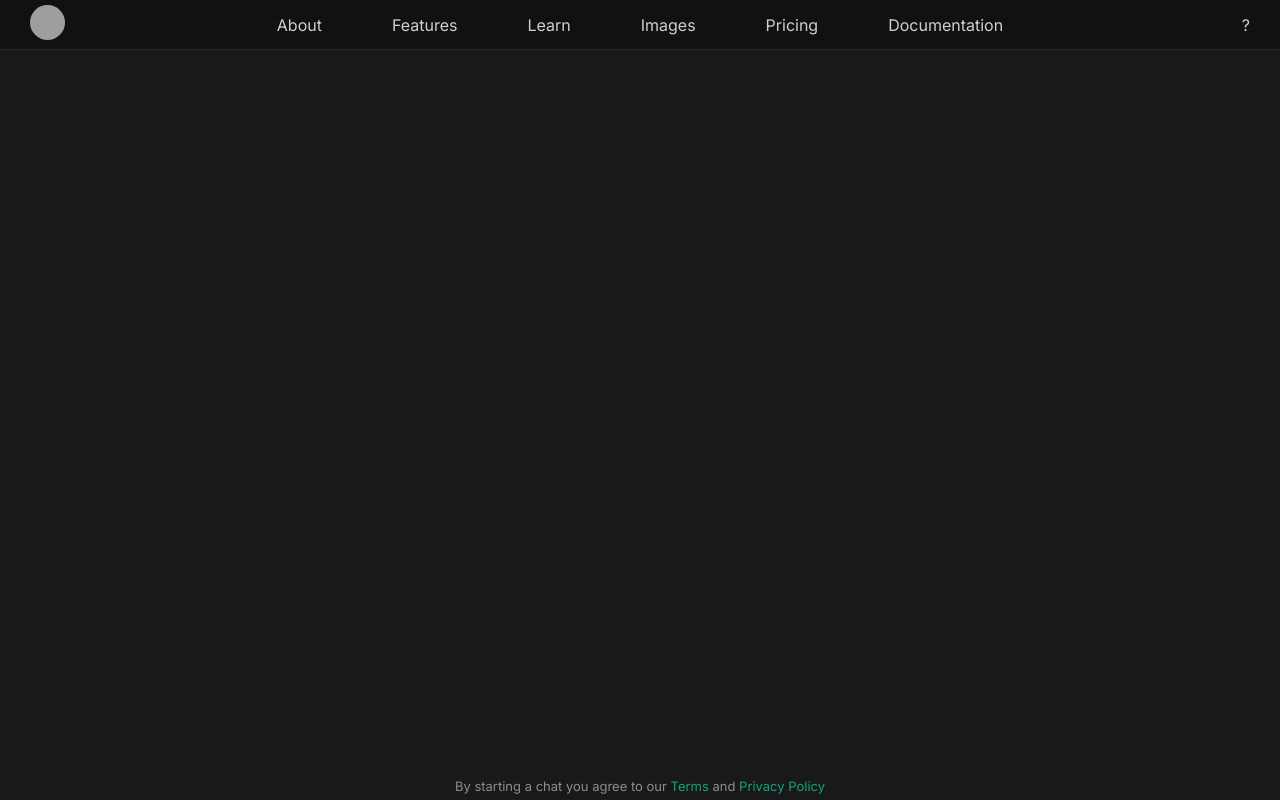
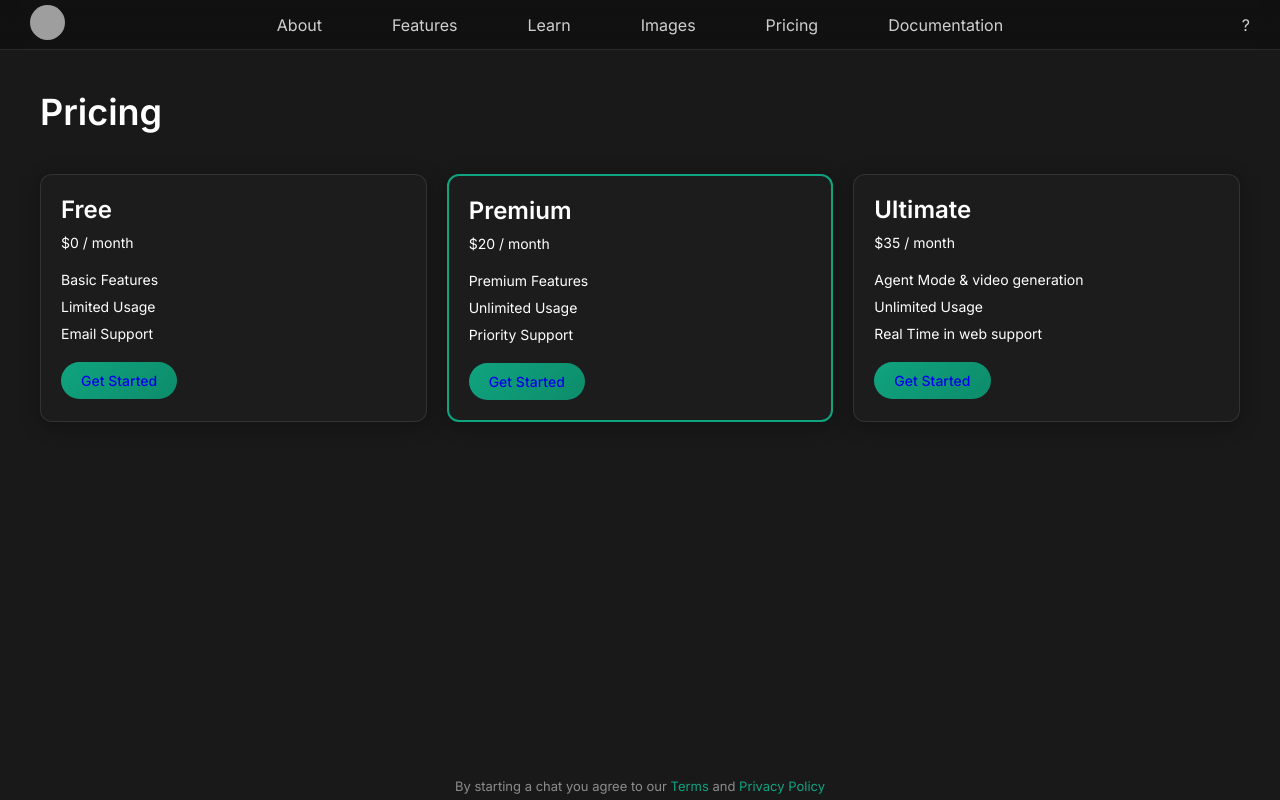
Before and after one commit to sesjaphp/chatgpt-wrapper, a Flask app: page /pricing/pricing in a window 1280 px wide. Run offline with Flask 3, Linux system fonts and the light colour scheme; grey boxes are pictures that could not be loaded.

Commit message:
pricing.html and styling

```diff
--- a/static/styles/index.css
+++ b/static/styles/index.css
@@ -247,7 +247,7 @@ body {
     text-decoration: underline;
 }
 
-/* Privacy Policy */
+/* Simple text pages */
 
 h1.text {
     font-family: Inter;
@@ -277,3 +277,82 @@ h2.text {
 body.text-page {
     overflow: auto;
 }
+
+/* Pricing */
+
+.price-grid {
+    display: grid;
+    grid-template-columns: repeat(auto-fit, minmax(250px, 1fr));
+    gap: 20px;
+    margin: 40px;
+}
+
+.price-card {
+    background: rgba(32, 33, 35, 0.5);
+    backdrop-filter: blur(10px);
+    border: solid 1px rgba(255, 255, 255, 0.1);
+    border-radius: 12px;
+    padding: 20px;
+    box-shadow: 0 4px 20px rgba(0, 0, 0, 0.3);
+    transition: all 0.3s ease;
+}
+
+.best-offer {
+    border: solid 2px #10a37f;
+}
+
+.price-card:hover {
+    transform: translateY(-5px);
+    box-shadow: 0 8px 24px rgba(16, 163, 127, 0.3);
+}
+
+.price-card h2 {
+    font-family: Inter;
+    font-weight: 600;
+    font-size: 24px;
+    margin-bottom: 10px;
+}
+
+.price-card p {
+    font-family: Inter;
+    font-weight: 400;
+    font-size: 14px;
+    margin-bottom: 20px;
+}
+
+.price-card ul {
+    list-style-type: none;
+    padding: 0;
+    margin-bottom: 20px;
+}
+
+.price-card ul li {
+    margin-bottom: 10px;
+    font-family: Inter;
+    font-weight: 400;
+    font-size: 14px;
+}
+
+.price-button {
+    padding: 10px 20px;
+    border-radius: 20px;
+    background: linear-gradient(135deg, #10a37f 0%, #0d8c6a 100%);
+    color: #fff;
+    font-weight: 500;
+    font-size: 14px;
+    text-decoration: none;
+    display: inline-block;
+    transition: all 0.3s ease;
+}
+
+.price-button a {
+    text-decoration: none;
+}
+
+.price-button:hover {
+    background: linear-gradient(135deg, #0d8c6a 0%, #0a7459 100%);
+    transform: translateY(-1px);
+    box-shadow: 0 4px 12px rgba(16, 163, 127, 0.3);
+}
+
+/*  */
--- a/templates/pages/pricing/pricing.html
+++ b/templates/pages/pricing/pricing.html
@@ -3,7 +3,45 @@
 {% block title %}Pricing{% endblock %}
 
 {% block content %}
-<body>
-
+<body class="text-page">
+    <h1 class="text">Pricing</h1>
+    <div class="pricing price-grid">
+        <div class="price-card">
+            <h2 class="price-title">Free</h2>
+            <p class="price-amount">$0 / month</p>
+            <ul class="price-features">
+                <li>Basic Features</li>
+                <li>Limited Usage</li>
+                <li>Email Support</li>
+            </ul>
+            <div class="price-button">
+                <a href="#" class="primary">Get Started</a>
+            </div>
+        </div>
+        <div class="price-card best-offer">
+            <h2 class="price-title">Premium</h2>
+            <p class="price-amount">$20 / month</p>
+            <ul class="price-features">
+                <li>Premium Features</li>
+                <li>Unlimited Usage</li>
+                <li>Priority Support</li>
+            </ul>
+            <div class="price-button">
+                <a href="#" class="primary">Get Started</a>
+            </div>
+        </div>
+        <div class="price-card">
+            <h2 class="price-title">Ultimate</h2>
+            <p class="price-amount">$35 / month</p>
+            <ul class="price-features">
+                <li>Agent Mode & video generation</li>
+                <li>Unlimited Usage</li>
+                <li>Real Time in web support</li>
+            </ul>
+            <div class="price-button">
+                <a href="#" class="primary">Get Started</a>
+            </div>
+        </div>
+    </div>
 </body>
 {% endblock %}
--- a/todo.txt
+++ b/todo.txt
@@ -1,4 +1 @@
-1. finish redirects (done)
-2. add topbar to all (maybe flask with base.html) (done)
-3. style pricing page
-4. style help page
+1. style pricing
```
